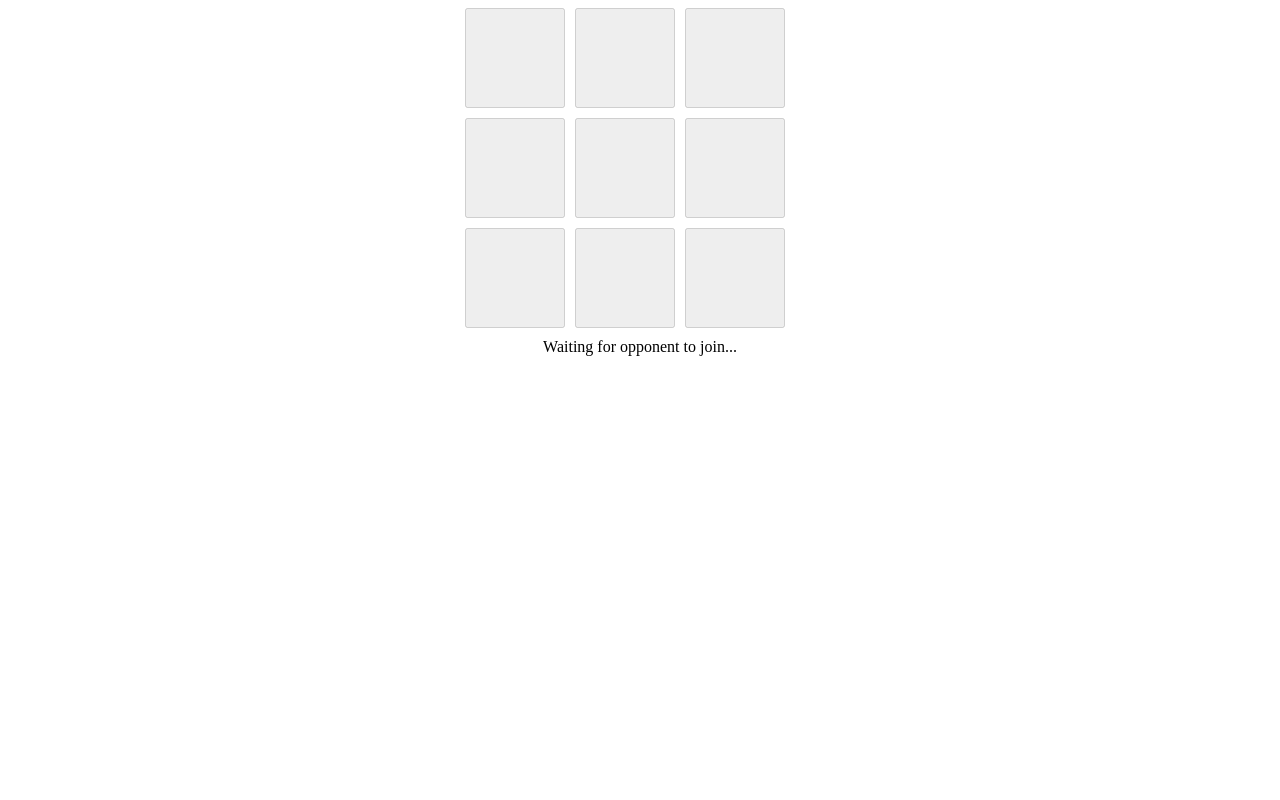
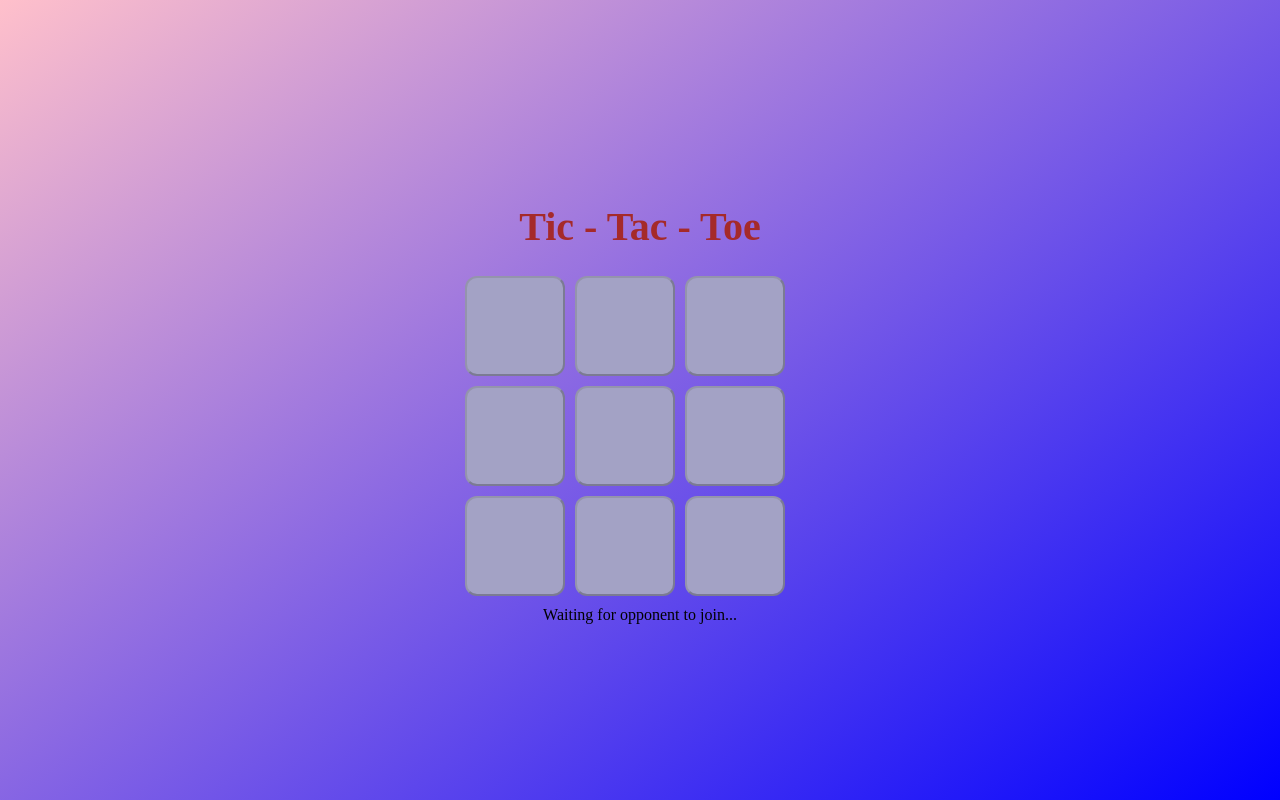
Before and after one commit to ayushjain-10/Tic-Tac-Toe, a website: page static/index.html in a window 1280 px wide. Drawn offline with nearby package versions, Linux system fonts and the light colour scheme; no server answers.

Commit message:
added css

```diff
--- a/server/app.js
+++ b/server/app.js
@@ -71,7 +71,7 @@ function getOpponent(socket) {
     return players[players[socket.id].opponent].socket;
 }
 
-io.on("connection", function(socket) {
+io.on("connection", function (socket) {
     joinGame(socket);
 
     if (getOpponent(socket)) {
@@ -84,7 +84,7 @@ io.on("connection", function(socket) {
         });
     }
 
-  socket.on("make.move", function(data) {
+    socket.on("make.move", function (data) {
         if (!getOpponent(socket)) {
             return;
         }
@@ -93,7 +93,7 @@ io.on("connection", function(socket) {
         getOpponent(socket).emit("move.made", data);
     });
 
-  socket.on("disconnect", function() {
+    socket.on("disconnect", function () {
         if (getOpponent(socket)) {
             getOpponent(socket).emit("opponent.left");
         }
--- a/static/index.html
+++ b/static/index.html
@@ -2,27 +2,10 @@
   <script src="https://ajax.googleapis.com/ajax/libs/jquery/3.3.1/jquery.min.js"></script>
   <script src="socket.io/socket.io.js"></script>
   <script src="client.js"></script>
+  <link rel="stylesheet" href="styles.css">
 </head>
-  <style>
-    body {
-      text-align: center;
-    }
-    .board {
-      margin: auto;
-      width: 350px;
-    }
-    .board button {
-      height: 100px;
-      width: 100px;
-      margin: 0px;
-      padding: 0px;
-      float: left;
-      margin-right: 10px;
-      margin-bottom: 10px;
-      font-size: 3em;
-    }
-  </style>
 <div class="board">
+  <h1>Tic - Tac - Toe</h1>
   <button id="a0"></button> <button id="a1"></button> <button id="a2"></button>
   <button id="b0"></button> <button id="b1"></button> <button id="b2"></button>
   <button id="c0"></button> <button id="c1"></button> <button id="c2"></button>
--- /dev/null
+++ b/static/styles.css
@@ -0,0 +1,39 @@
+body {
+  text-align: center;
+  display: flex;
+  justify-content: center;
+  background: linear-gradient(145deg, pink, blue);
+}
+
+.board {
+  margin: auto;
+  width: 350px;
+}
+
+.board button {
+  height: 100px;
+  width: 100px;
+  margin: 0px;
+  padding: 0px;
+  float: left;
+  margin-right: 10px;
+  margin-bottom: 10px;
+  font-size: 3em;
+  font-size: 40px;
+  inline-size: 100px;
+  block-size: 100px;
+  border-radius: 12px;
+  background-color: rgb(163, 162, 197);
+  color: brown;
+}
+
+h1 {
+  font-weight: bold;
+  color: brown;
+  font-size: 40px;
+  text-align: center;
+}
+
+.board button:hover {
+  background-color: rgb(37, 166, 218);
+}
```
Also changed, not shown: static/client.js (+5 -5 lines), static/style.css (deleted). Lines whose indentation alone changed are shown as unchanged.
